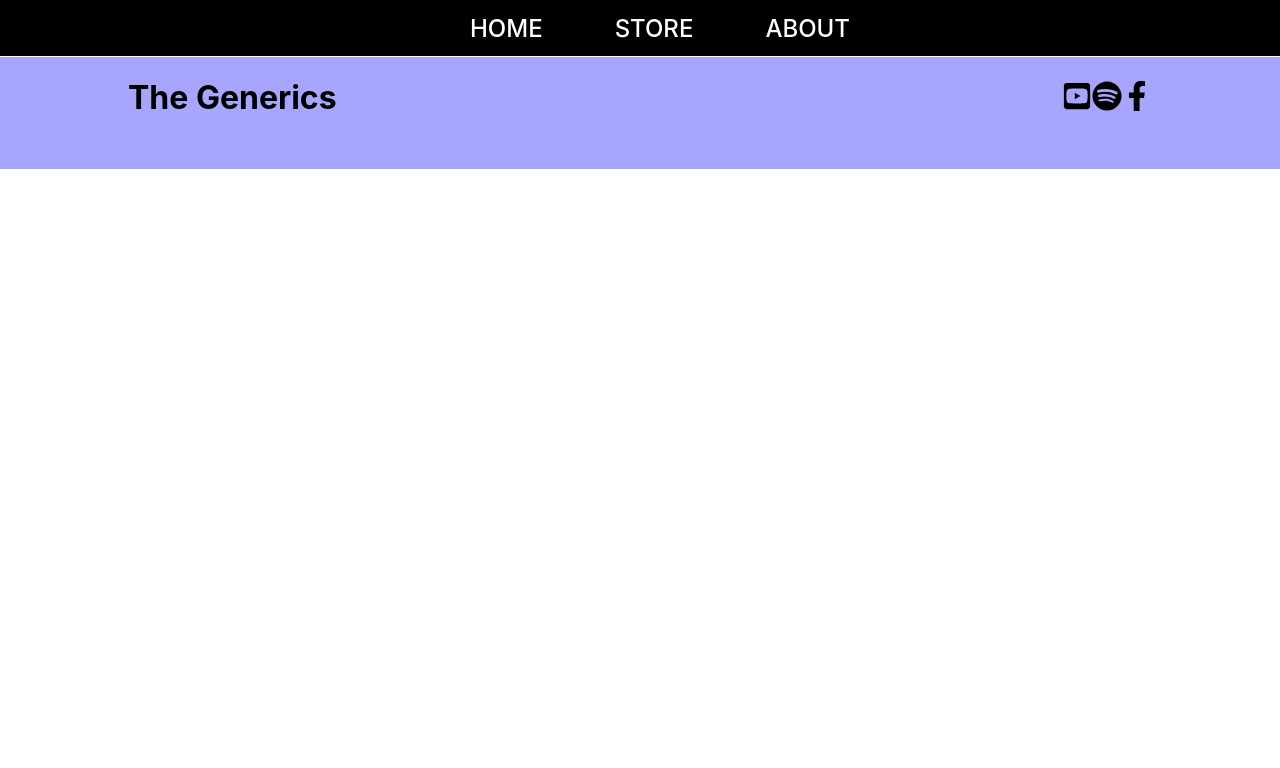
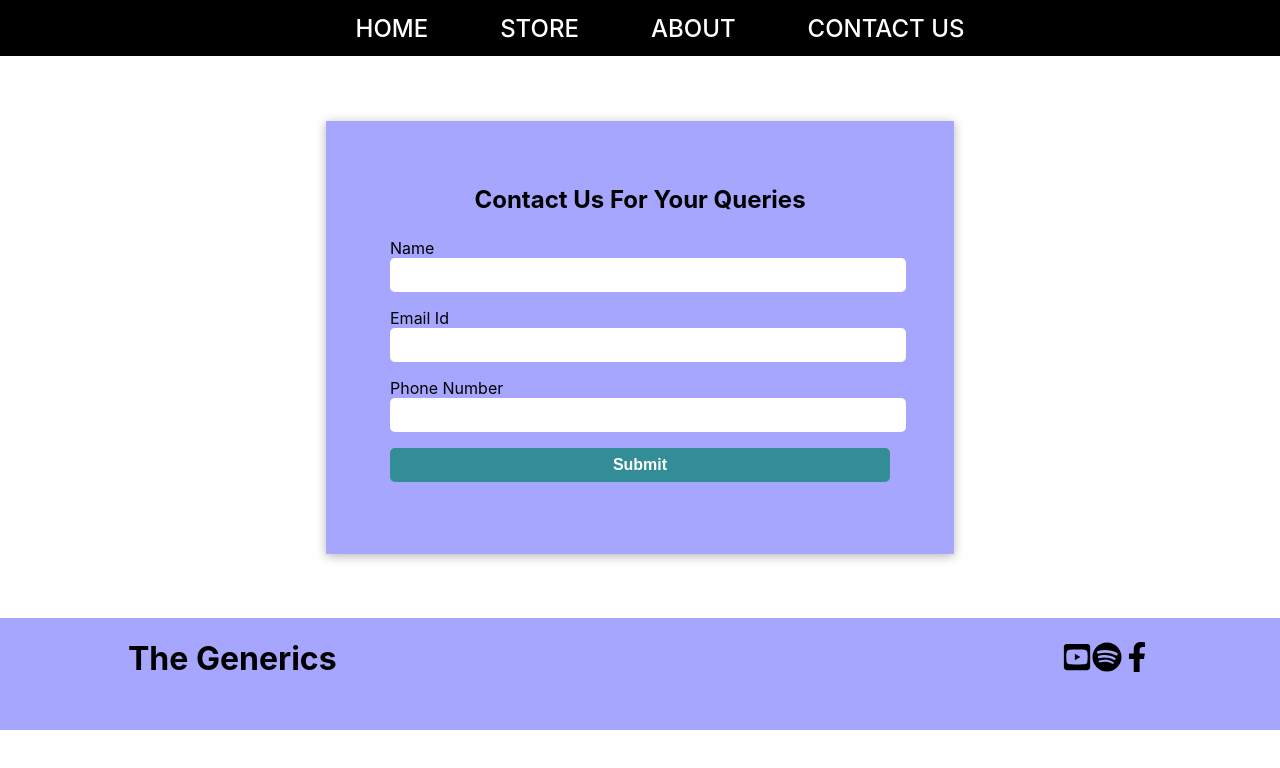
Before and after one commit to Krushna1621/E-commerce_app, a React (Create React App) app: page /contact in a window 1280 px wide. Shown: the top 768 px of the page. Built offline with nearby package versions, Linux system fonts and the light colour scheme.

Commit message:
task no 13 contact page added

```diff
--- a/src/App.js
+++ b/src/App.js
@@ -1,24 +1,26 @@
-import { useState } from 'react';
-import Footer from './components/Footer/Footer';
-import Header from './components/Header/Header';
-import CartProvider from './store/CartProvider';
-import { Routes, Route } from 'react-router-dom';
-import Store from './pages/Store';
-import Home from './pages/Home';
-import About from './pages/About';
+import { useState } from 'react'
+import { Routes, Route } from 'react-router-dom'
+import Footer from './components/Footer/Footer'
+import Header from './components/Header/Header'
+import CartProvider from './store/CartProvider'
+import Store from './pages/Store'
+import Home from './pages/Home'
+import About from './pages/About'
+import ContactUs from './pages/ContactUs'
 
 function App() {
   return (
     <CartProvider>
       <Header />
       <Routes>
-        <Route path="/home" element={<Home />} />
-        <Route path="/store" element={<Store />} />
-        <Route path="/about" element={<About />} />
+        <Route path='/home' element={<Home />} />
+        <Route path='/store' element={<Store />} />
+        <Route path='/about' element={<About />} />
+        <Route path='/contact' element={<ContactUs />} />
       </Routes>
       <Footer />
     </CartProvider>
-  );
+  )
 }
 
-export default App;
+export default App
--- /dev/null
+++ b/src/components/Contact/Contact.js
@@ -0,0 +1,67 @@
+import React, { useState } from 'react'
+import classes from './Contact.module.css'
+
+const Contact = () => {
+  const [name, setName] = useState('')
+  const [email, setEmail] = useState('')
+  const [phoneNumber, setPhoneNumber] = useState('')
+
+  const submitHandler = async (e) => {
+    e.preventDefault()
+    let queryData = {
+      name,
+      email,
+      phoneNumber,
+    }
+    // console.log(queryData)
+
+    const response = await fetch(
+      'https://ecommerce-contact-8895c-default-rtdb.firebaseio.com/contact.json',
+      {
+        method: 'POST',
+        body: JSON.stringify(queryData),
+        headers: {
+          'content-type': 'application/json',
+        },
+      }
+    )
+
+    const data = await response.json()
+    console.log(data)
+  }
+
+  return (
+    <form onSubmit={submitHandler} className={classes.form}>
+      <div className={classes.formInside}>
+        <h2>Contact Us For Your Queries</h2>
+        <div className={classes.enterVal}>
+          <label htmlFor='name'>Name</label>
+          <input
+            id='name'
+            type='text'
+            onChange={(e) => setName(e.target.value)}
+          />
+        </div>
+        <div className={classes.enterVal}>
+          <label htmlFor='email'>Email Id</label>
+          <input
+            id='email'
+            type='email'
+            onChange={(e) => setEmail(e.target.value)}
+          />
+        </div>
+        <div className={classes.enterVal}>
+          <label htmlFor='phone'>Phone Number</label>
+          <input
+            id='phone'
+            type='telephone'
+            onChange={(e) => setPhoneNumber(e.target.value)}
+          />
+        </div>
+        <button type='submit'>Submit</button>
+      </div>
+    </form>
+  )
+}
+
+export default Contact
--- /dev/null
+++ b/src/components/Contact/Contact.module.css
@@ -0,0 +1,52 @@
+.form {
+    width: 100%;
+    /* min-height: 80vh; */
+    display: flex;
+    justify-content: center;
+    margin: 4rem 0;
+  }
+
+  .formInside {
+    padding: 4rem;
+    width: 500px;
+    display: flex;
+    flex-direction: column;
+    justify-content: center;
+    box-shadow: 0 2px 10px rgba(0, 0, 0, 0.3);
+    align-items: center;
+    background: rgb(166, 166, 255);
+  }
+
+  .formInside h2 {
+    margin: 0 0 1rem 0;
+    padding: 0;
+  }
+  .enterVal {
+    margin: 0.5rem;
+    width: 100%;
+  }
+
+  .enterVal label {
+    display: block;
+  }
+
+  .enterVal input {
+    width: 100%;
+    padding: 0.5rem;
+    border-style: none;
+    border-radius: 0.3rem;
+    font-size: 1rem;
+  }
+
+  .formInside button {
+    width: 100%;
+    display: block;
+    background-color: rgb(50, 141, 150);
+    padding: 0.5rem;
+    font-size: 1rem;
+    color: white;
+    font-weight: bold;
+    border-style: none;
+    border-radius: 5px;
+    margin: 0.5rem;
+  }
--- a/src/components/Header/Header.js
+++ b/src/components/Header/Header.js
@@ -18,6 +18,9 @@ const Header = () => {
         <li>
           <Link to='/about'>ABOUT</Link>
         </li>
+        <li>
+          <Link to='/contact'>CONTACT US</Link>
+        </li>
       </ul>
     </header>
   )
--- /dev/null
+++ b/src/pages/ContactUs.js
@@ -0,0 +1,7 @@
+import React from 'react'
+import Contact from '../components/Contact/Contact'
+const ContactUs = () => {
+  return <Contact />
+}
+
+export default ContactUs
```
